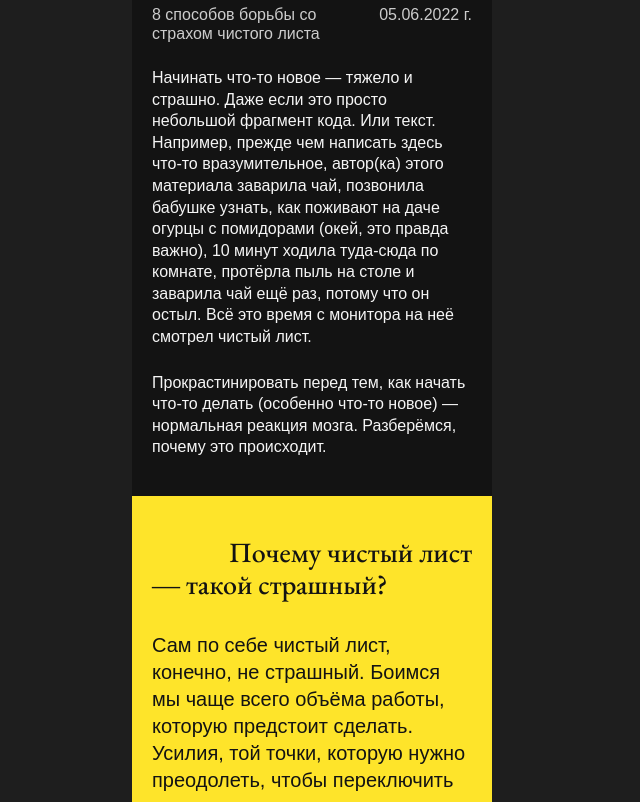
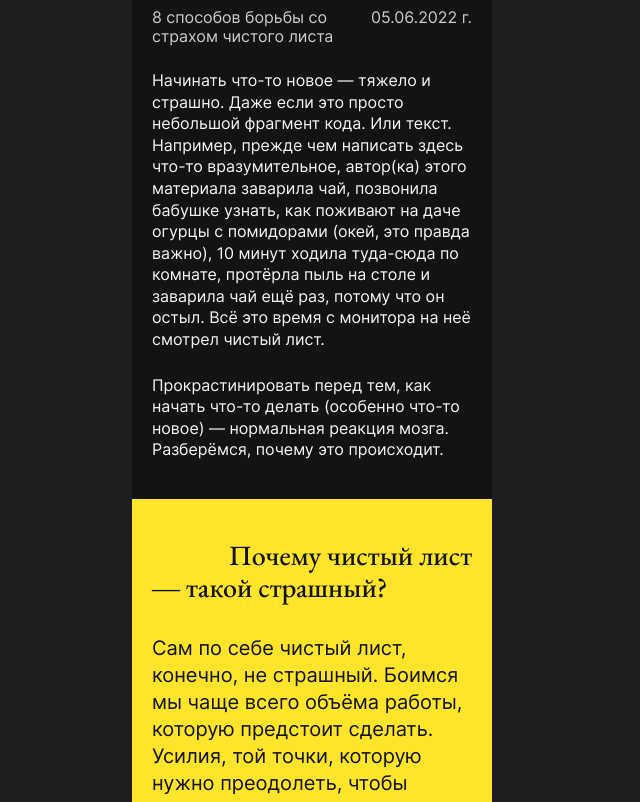
Before and after one commit to rpill/selfmade, a plain HTML site: page index.html in a window 1280 px wide. Shown: the part 383-1185 px from the top of the page, without its empty margins (328-968 px from the left). Drawn offline with Linux system fonts and the light colour scheme.

Commit message:
Update style.css

```diff
--- a/styles/style.css
+++ b/styles/style.css
@@ -20,7 +20,6 @@ blockquote {
 }
 
 .content-section {
-  font-family: 'Arial', 'Helvetic', serif;
   width: 360px;
   margin: auto;
   box-sizing: border-box;
```
